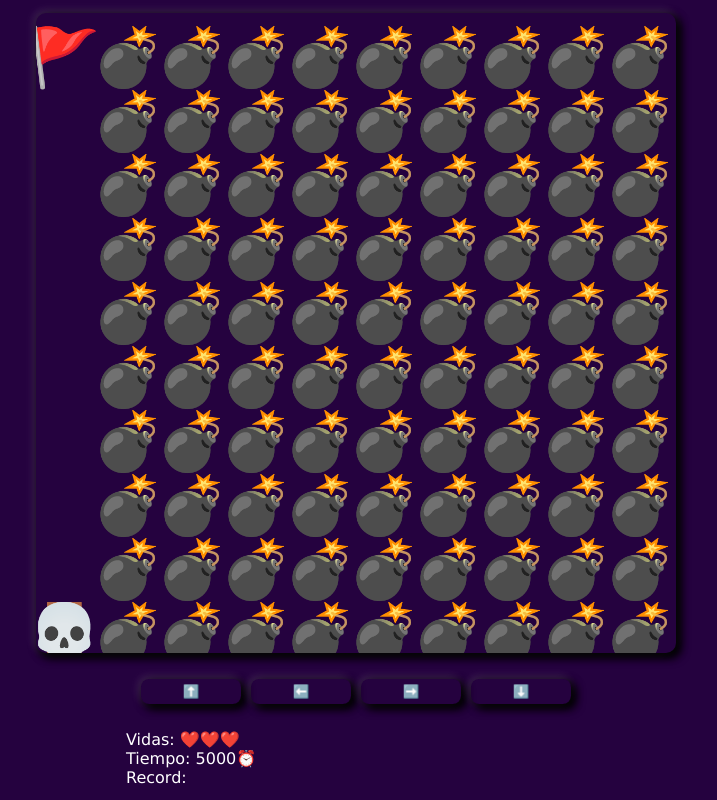
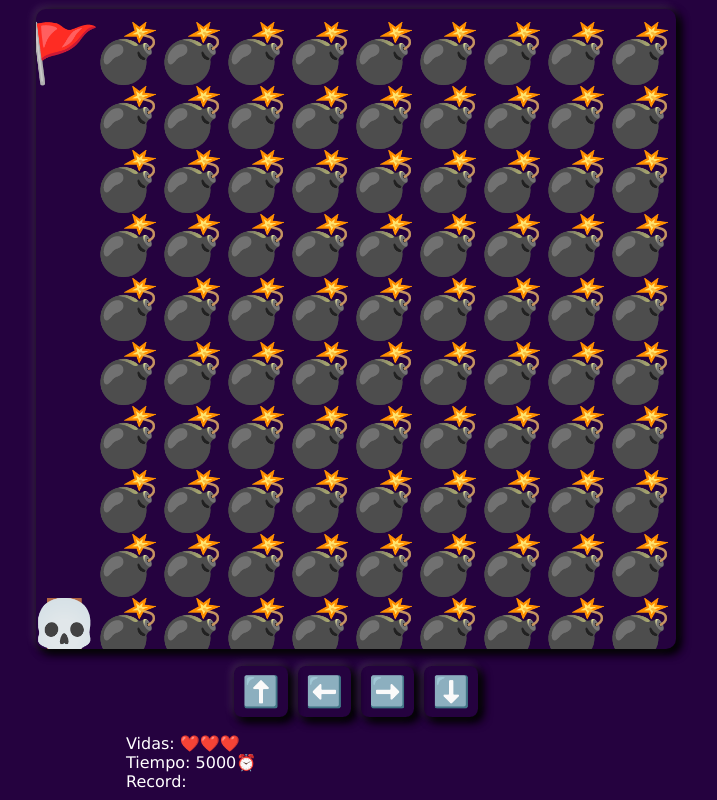
Before and after one commit to Paulaxam/taller-practico-js-videojuego, a plain HTML site: page index.html in a window 1280 px wide. Shown: the whole page, without its empty margins (284-1001 px from the left). Drawn offline with Linux system fonts and the light colour scheme.

Commit message:
cambio de algunos estilos, NO DEFINITIVO

```diff
--- a/styles.css
+++ b/styles.css
@@ -39,9 +39,10 @@ body {
     border-radius: 8px;
     color: white;
     font-family: inherit;
+    font-size: 30px;
     margin: 0;
-    padding: 5px 20px;
-    width: 100px;
+    padding: 8px;
+    width: max-content;
     outline: none;
     border: none;
     box-shadow: 2px 2px 10px rgb(0 0 0),
```
